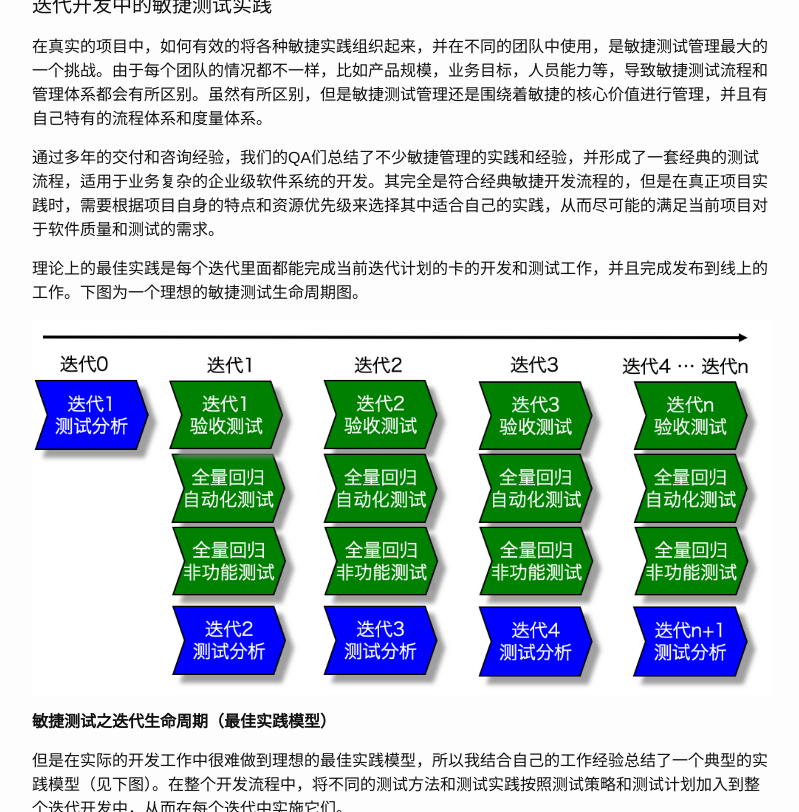
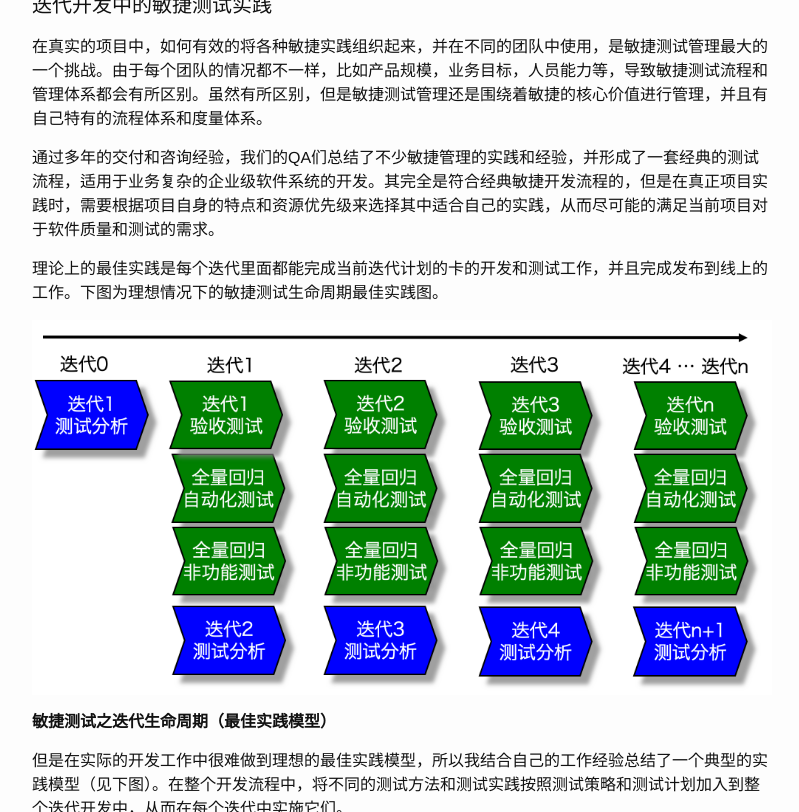
Before and after one commit to TWRanMan/twranman.github.io, a Jekyll site: the page built from _posts/2019-10-01-我的敏捷测试实践.md, in a window 1280 px wide and 900 px high, scrolled down 1893 px, cut to the strip 0-812 px from the top of the window. Shown: the whole strip, without its empty margins (238-1037 px from the left). Built offline with Jekyll 4.4.1, drawn with Linux system fonts in a browser that asks for light colours.

Commit message:
update some articles

```diff
--- a/_posts/2019-10-01-我的敏捷测试实践.md
+++ b/_posts/2019-10-01-我的敏捷测试实践.md
@@ -59,7 +59,7 @@ QA每天都可能需要根据不同的情况而相应改变自己的工作内容
 
 通过多年的交付和咨询经验，我们的QA们总结了不少敏捷管理的实践和经验，并形成了一套经典的测试流程，适用于业务复杂的企业级软件系统的开发。其完全是符合经典敏捷开发流程的，但是在真正项目实践时，需要根据项目自身的特点和资源优先级来选择其中适合自己的实践，从而尽可能的满足当前项目对于软件质量和测试的需求。
 
-理论上的最佳实践是每个迭代里面都能完成当前迭代计划的卡的开发和测试工作，并且完成发布到线上的工作。下图为一个理想的敏捷测试生命周期图。
+理论上的最佳实践是每个迭代里面都能完成当前迭代计划的卡的开发和测试工作，并且完成发布到线上的工作。下图为理想情况下的敏捷测试生命周期最佳实践图。
 
 ![](https://liuranthinking.com/assets/agiletesting/image1.png)
 
```
